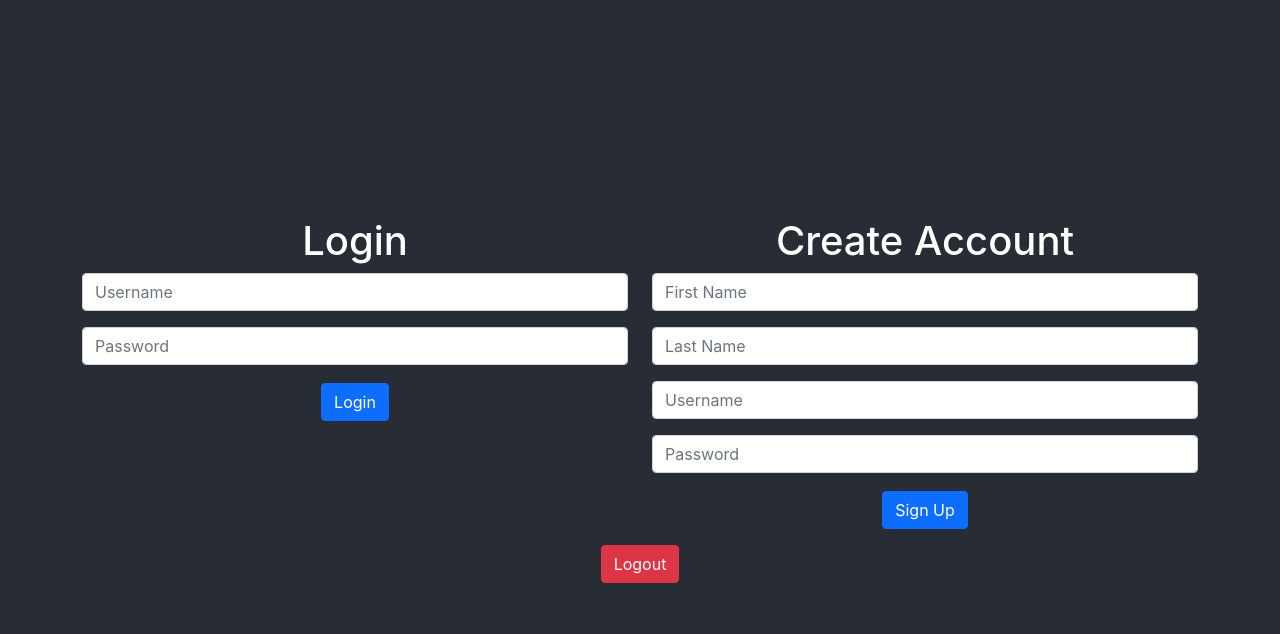
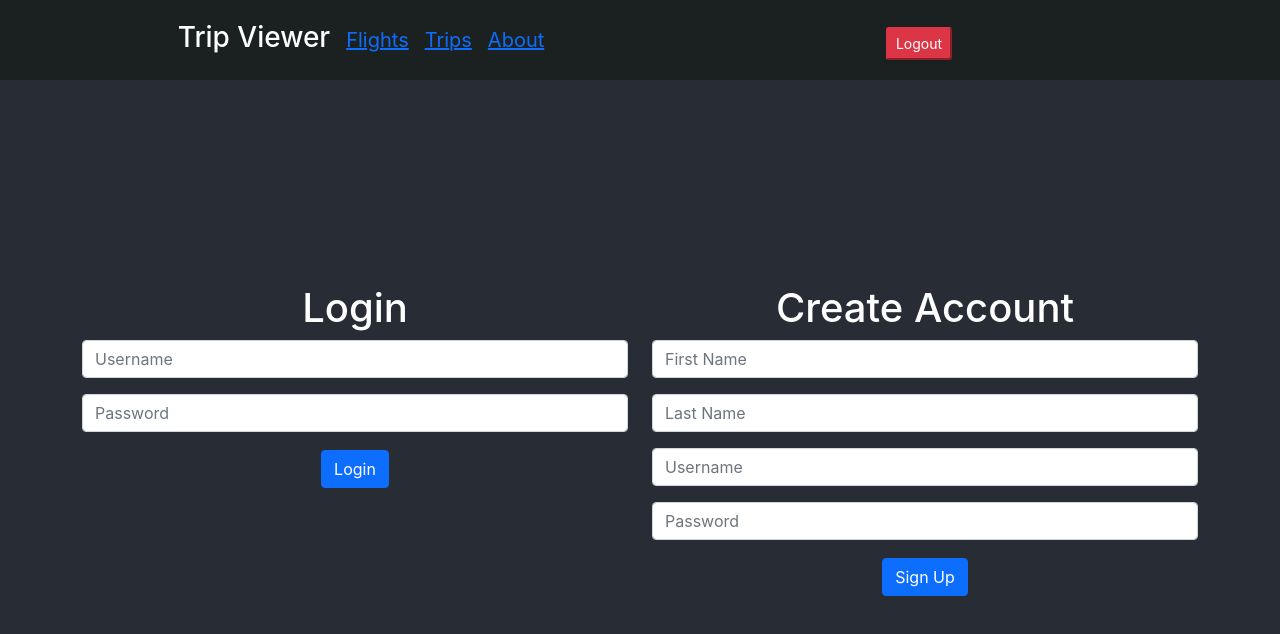
Before and after one commit to ScottyG67/travel-planner-client, a React (Create React App) app: page / in a window 1280 px wide. Shown: the top 634 px of the page. Built offline with nearby package versions, Linux system fonts and the light colour scheme.

Commit message:
Added NavBar to the screens

```diff
--- a/src/App.css
+++ b/src/App.css
@@ -85,3 +85,13 @@
   margin: 20px;
   column-count: 2
 }
+
+.router-option {
+  margin-left: .5rem;
+  margin-right: .5rem;
+  font-size: 20px;
+}
+
+.router-option:hover {
+  color: aliceblue;
+}
--- a/src/App.js
+++ b/src/App.js
@@ -4,6 +4,7 @@ import './App.css';
 
 import LoginPage from './containers/LoginPage'
 import Main from './containers/Main'
+import NavBar from './components/NavBar'
 
 function App() {
 
@@ -120,8 +121,9 @@ function App() {
   return (
     <div className="App">
       <header className="App-header">
+        <NavBar logoutAction={logout} />
         {loggedIn? <Main currentUser={currentUserData} /> : <LoginPage handleLogin={login} handleSignUp={signup} />}
-        <button className="btn btn-danger" onClick={logout}>Logout</button>
+        {/* <button className="btn btn-danger" onClick={logout}>Logout</button> */}
       </header>
     </div>
   );
--- /dev/null
+++ b/src/components/NavBar.js
@@ -0,0 +1,24 @@
+import React from 'react'
+// import { Nav } from 'react-bootstrap'
+
+const NavBar = ({ logoutAction }) => {
+
+    return (
+        <nav style={{ width: "100%", backgroundColor: "#1b2021", height: "5rem", marginBottom: "1rem", position: "fixed", top: "0", zIndex: "0" }} className="navbar">
+            <div className="container">
+                <div className="col" style={{ width: "80%", display: "inline-block" }}>
+                    <h3 style={{ display: "inline-block", marginLeft: ".5rem", marginRight: ".5rem" }}>Trip Viewer</h3>
+                    <a className="router-option" href="">Flights</a>
+                    <a className="router-option" href="">Trips</a>
+                    <a className="router-option" href="">About</a>
+                </div>
+                <div className="col" style={{ width: "10%", display: "inline-block"}}>
+                    <button onClick={() => logoutAction()} className="btn-sm btn-danger">Logout</button>
+                </div>
+            </div>
+        </nav>
+    )
+
+}
+
+export default NavBar
--- a/src/containers/LoginPage.js
+++ b/src/containers/LoginPage.js
@@ -7,7 +7,7 @@ import SignUp from '../components/SignUp'
 function LoginPage(props) {
 
     return (
-        <div className="container">
+        <div style={{ marginTop: "6rem" }} className="container">
             <div className="row">
                 <Login handleLogin={props.handleLogin} />
                 <SignUp handleSignUp={props.handleSignUp} />
--- a/src/containers/Main.js
+++ b/src/containers/Main.js
@@ -6,6 +6,7 @@ import FlightsContainer from './FlightsContainer'
 import PhotosContainer from './PhotosContainer'
 import FlightSearch from '../components/FlightSearch'
 import userEvent from '@testing-library/user-event'
+import NavBar from '../components/NavBar'
 
 const Main = ({ currentUser }) => {
 
@@ -36,7 +37,7 @@ const Main = ({ currentUser }) => {
     }
 
     return (
-        <div>
+        <div style={{ marginTop: "6rem" }}>
             <h1>{ `Hello, ${currentUser.first_name}!` }</h1>
             <div className="container">
                 <div className="row">
```
